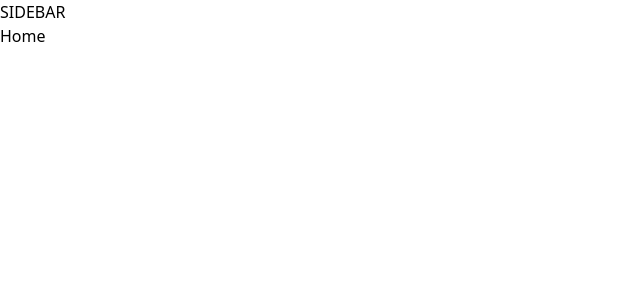
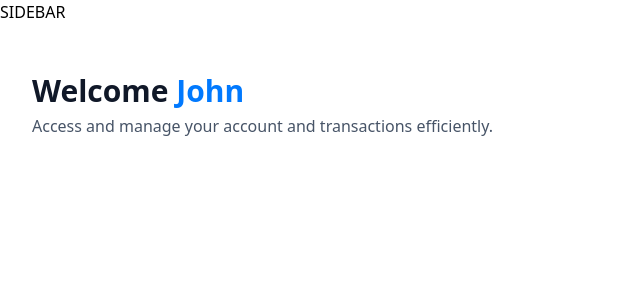
Before and after one commit to HugaidaS/horizon-bank, a Next.js app: page / in a window 1280 px wide. Shown: the top 300 px of the page, without its empty margins (0-640 px from the left). Built offline with nearby package versions, Linux system fonts and the light colour scheme.

Commit message:
Added HeaderBox component

```diff
--- a/app/(root)/page.tsx
+++ b/app/(root)/page.tsx
@@ -1,8 +1,21 @@
 import React from 'react'
+import HeaderBox from "@/components/HeaderBox";
 
 const Home = () => {
+    const loggedIn = {firstName: 'John', lastName: 'Doe'}
     return (
-        <div>Home</div>
+        <section className="home">
+            <div className="home-content">
+                <header className="home-header">
+                   <HeaderBox
+                   type="greeting"
+                   title="Welcome"
+                   user={loggedIn?.firstName || 'Guest'}
+                   subtext="Access and manage your account and transactions efficiently."
+                   />
+                </header>
+            </div>
+        </section>
     )
 }
 export default Home
--- /dev/null
+++ b/components/HeaderBox.tsx
@@ -0,0 +1,19 @@
+import React from 'react'
+
+const HeaderBox = ({
+    type = 'title',
+    title,
+    user,
+    subtext
+}: HeaderBoxProps) => {
+    return (
+        <div className="header-box">
+            <h1 className="header-box-title">
+                {title}
+                {type === 'greeting' && user && <span className="text-bankGradient"> {user}</span>}
+            </h1>
+            <p className="header-box-subtext">{subtext}</p>
+        </div>
+    )
+}
+export default HeaderBox
```
Also changed, not shown: 1 other file (tests, documents, lock files or other folders).
